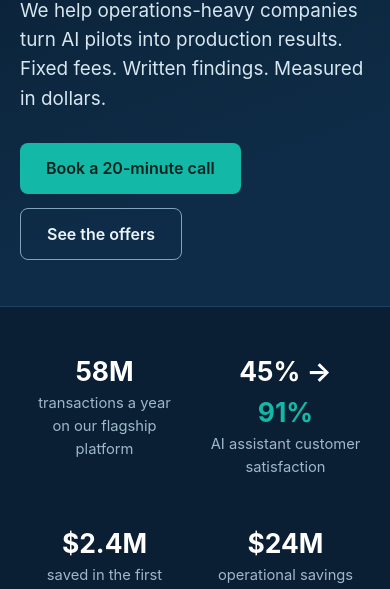
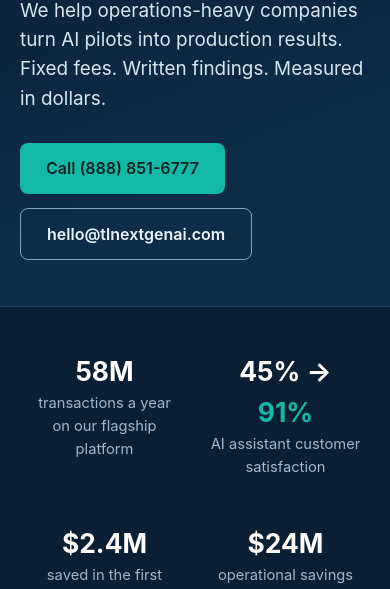
Before and after one commit to boritomas/tlnextgenai-site, a plain HTML site: page index.html in a window 390 px wide. Shown: the part 249-838 px from the top of the page. Drawn offline with Linux system fonts and the light colour scheme.

Commit message:
Add phone and email contact

```diff
--- a/index.html
+++ b/index.html
@@ -67,7 +67,7 @@
 <header>
   <div class="wrap">
     <a class="brand" href="#top"><span class="mark"><span class="tl">T<em>&amp;</em>L&#8599;</span><span class="ng">NEXTGEN AI</span></span><span>T&amp;L NextGen AI</span></a>
-    <a class="btn btn-primary" href="https://www.linkedin.com/company/tl-nextgen-ai" target="_blank" rel="noopener" style="padding:10px 20px;">Book a call</a>
+    <a class="btn btn-primary" href="mailto:hello@tlnextgenai.com" style="padding:10px 20px;">Book a call</a>
   </div>
 </header>
 
@@ -76,8 +76,8 @@
     <h1>Your AI pilots aren&rsquo;t failing. <em>Your deployment is.</em></h1>
     <p>We help operations-heavy companies turn AI pilots into production results. Fixed fees. Written findings. Measured in dollars.</p>
     <div class="cta-row">
-      <a class="btn btn-primary" href="https://www.linkedin.com/company/tl-nextgen-ai" target="_blank" rel="noopener">Book a 20-minute call</a>
-      <a class="btn btn-ghost" href="#services">See the offers</a>
+      <a class="btn btn-primary" href="tel:+18888516777">Call (888) 851-6777</a>
+      <a class="btn btn-ghost" href="mailto:hello@tlnextgenai.com">hello@tlnextgenai.com</a>
     </div>
   </div>
 </div>
@@ -140,9 +140,11 @@
 <section class="contact" id="contact">
   <div class="wrap">
     <h2>Tell us where it&rsquo;s stuck</h2>
-    <p>One message is enough to start. Reach us through the T&amp;L NextGen AI LinkedIn Page and we will take it from there.</p>
+    <p>One call or one message is enough to start. Call <a href="tel:+18888516777">(888) 851-6777</a> or email <a href="mailto:hello@tlnextgenai.com">hello@tlnextgenai.com</a> and we will take it from there.</p>
     <div class="cta-row">
-      <a class="btn btn-primary" href="https://www.linkedin.com/company/tl-nextgen-ai" target="_blank" rel="noopener">Book a 20-minute call</a>
+      <a class="btn btn-primary" href="tel:+18888516777">Call (888) 851-6777</a>
+      <a class="btn btn-ghost" href="mailto:hello@tlnextgenai.com" style="color:var(--navy); border-color:var(--navy);">hello@tlnextgenai.com</a>
+      <a class="btn btn-ghost" href="https://www.linkedin.com/company/tl-nextgen-ai" target="_blank" rel="noopener" style="color:var(--navy); border-color:var(--navy);">LinkedIn</a>
     </div>
     <p style="margin-top:18px;">Dallas&ndash;Fort Worth, Texas &middot; Working with operations-heavy organizations nationwide &middot; Expert calls at $350/hr via the major expert networks.</p>
   </div>
```
